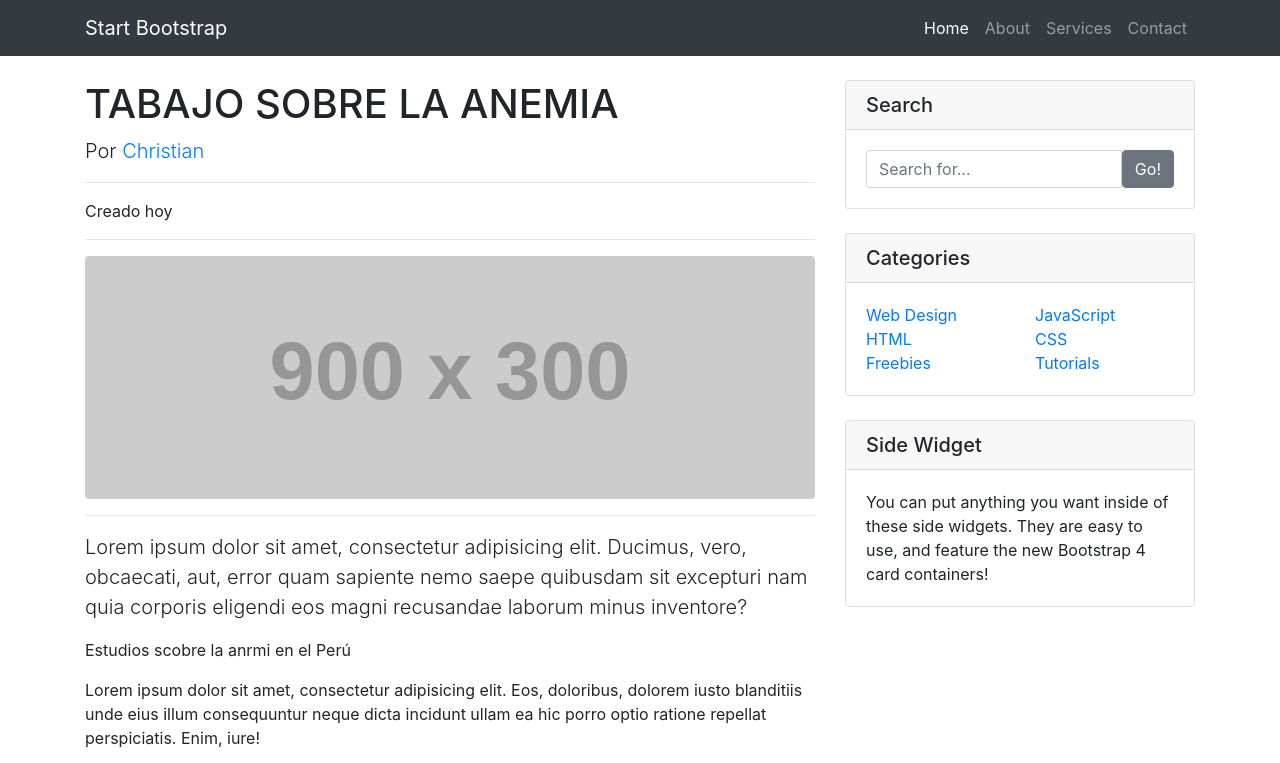
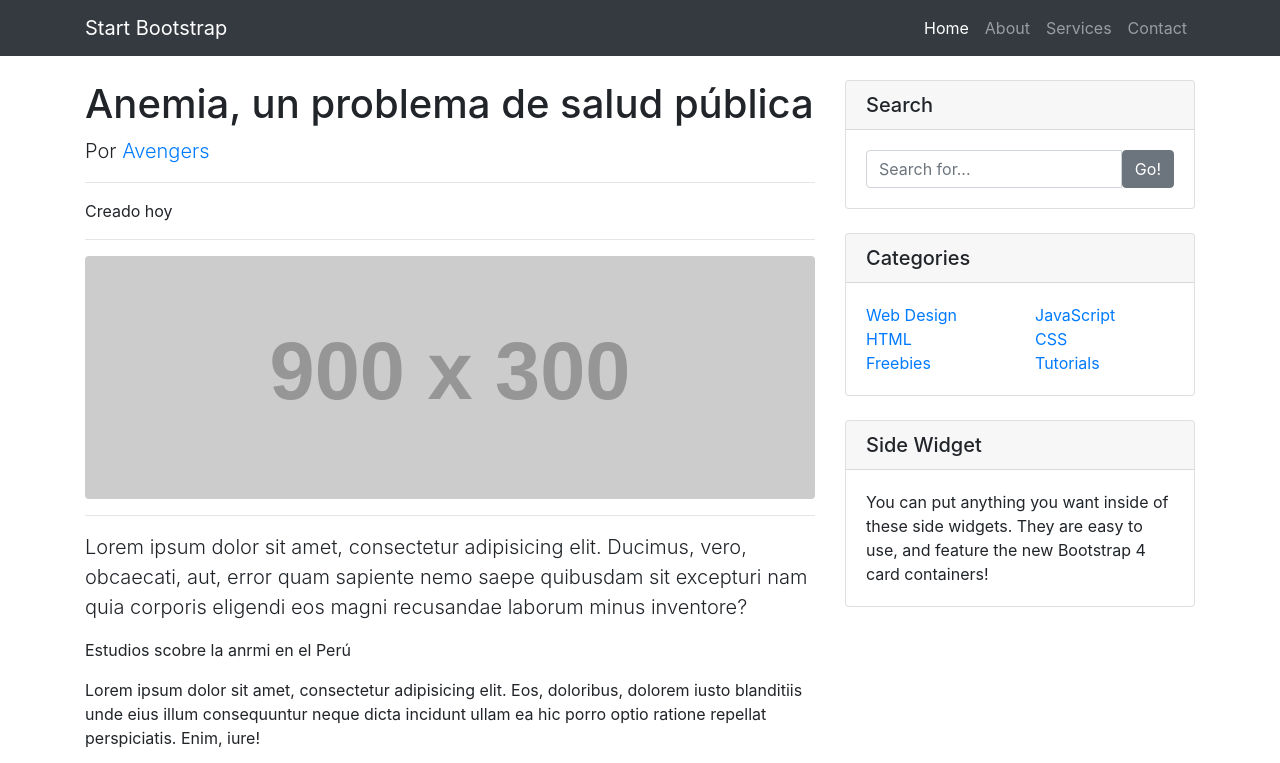
Before and after one commit to ChristianMucha/gpipage, a website: page index.html in a window 1280 px wide. Shown: the top 763 px of the page. Drawn offline with Linux system fonts and the light colour scheme; placeholder pictures from the web are drawn by us.

Commit message:
Update index.html

```diff
--- a/index.html
+++ b/index.html
@@ -8,7 +8,7 @@
     <meta name="description" content="">
     <meta name="author" content="">
 
-    <title>Trabajo GPI</title>
+    <title>Investigación sobre la Anemia</title>
 
     <!-- Bootstrap core CSS -->
     <link href="vendor/bootstrap/css/bootstrap.min.css" rel="stylesheet">
@@ -57,12 +57,12 @@
         <div class="col-lg-8">
 
           <!-- Title -->
-          <h1 class="mt-4">TABAJO SOBRE LA ANEMIA</h1>
+          <h1 class="mt-4">Anemia, un problema de salud pública</h1>
 
           <!-- Author -->
           <p class="lead">
             Por
-            <a href="#">Christian</a>
+            <a href="#">Avengers</a>
           </p>
 
           <hr>
```
